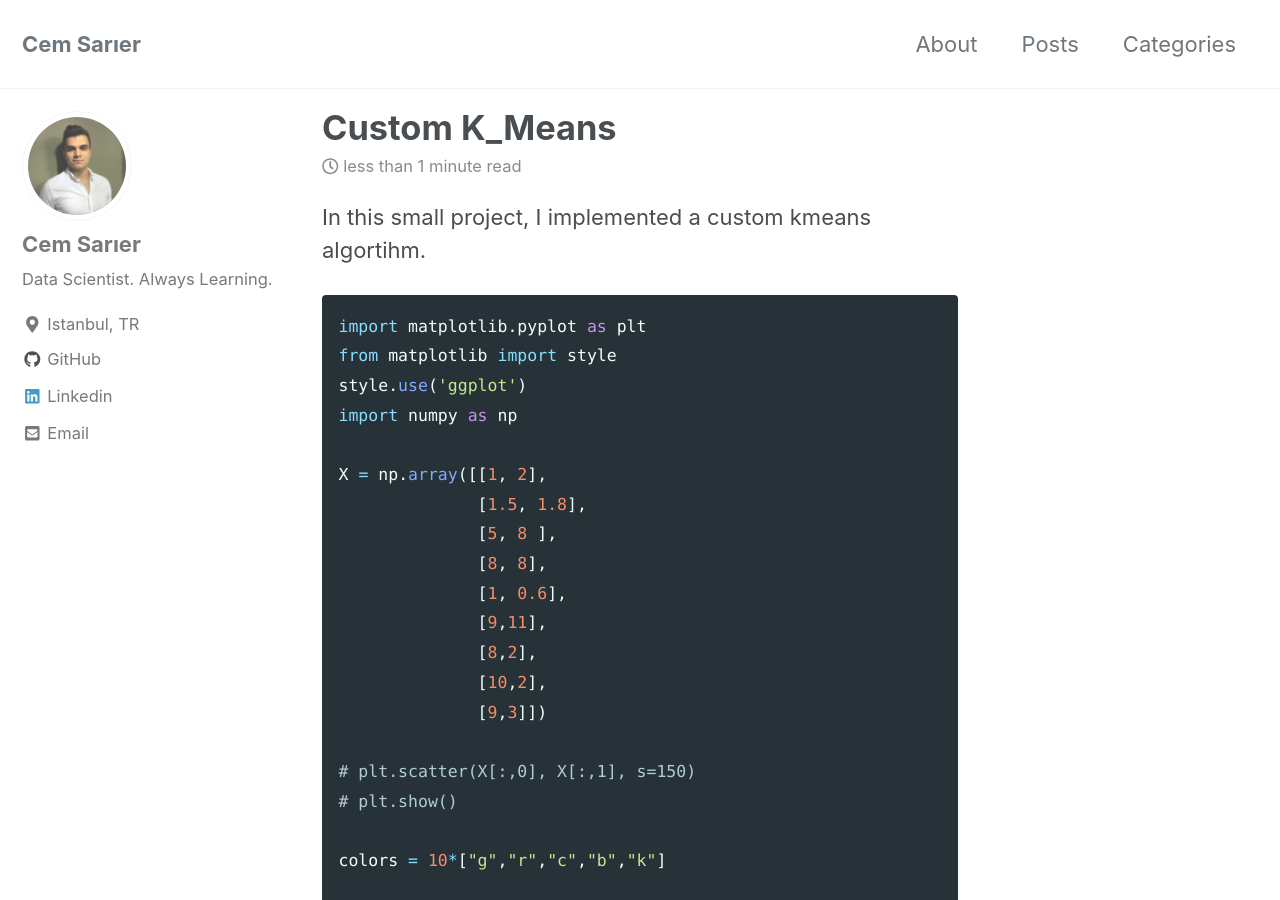
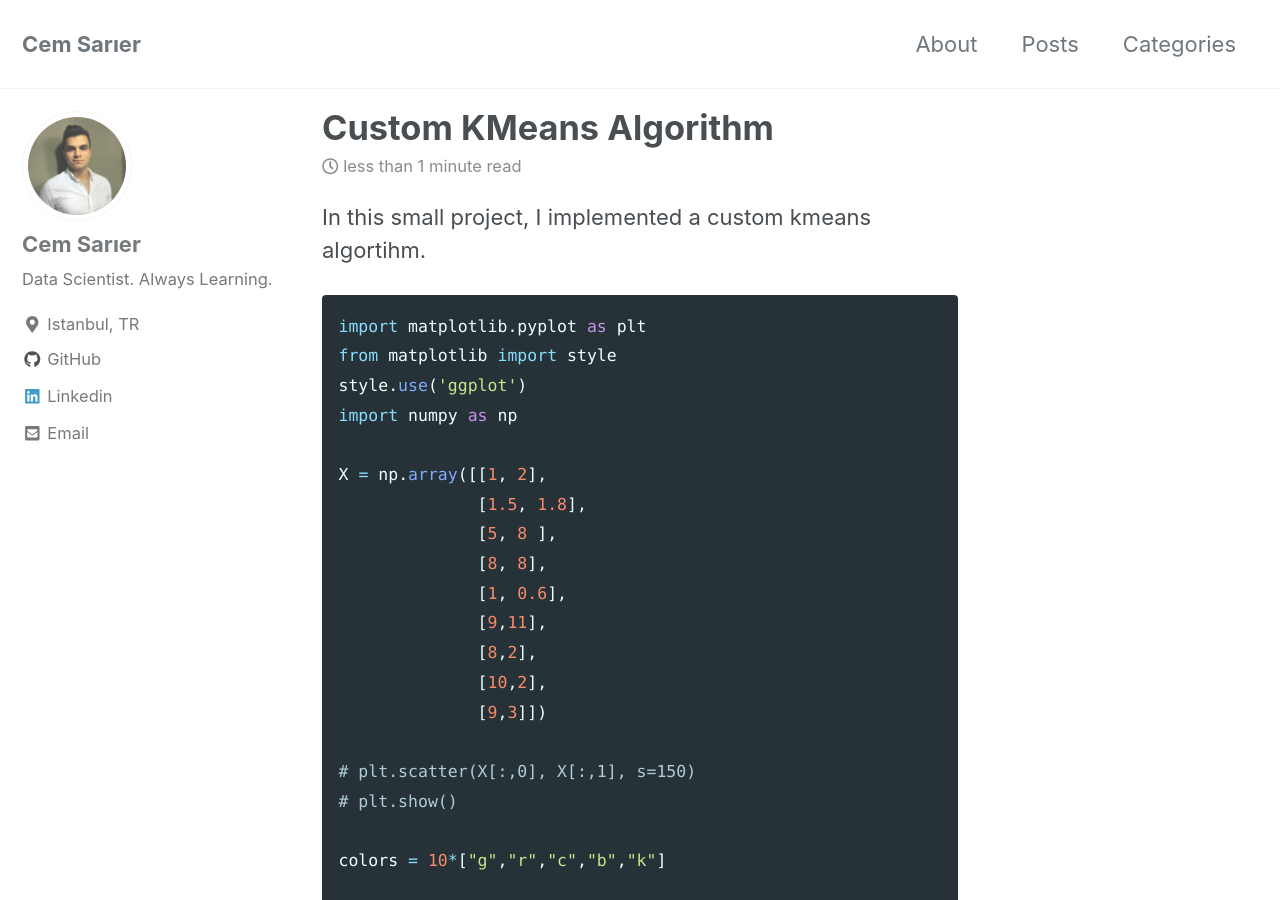
Before and after one commit to cemsarier/cemsarier.github.io, a Jekyll site: the page built from _posts/2019-06-01-customkmeans.md, in a window 1280 px wide and 900 px high. Built offline with Jekyll 4.4.1, drawn with Linux system fonts in a browser that asks for light colours; cached includes are drawn as plain includes; nearby versions of some CDN libraries.

Commit message:
Update 2019-06-01-customkmeans.md

```diff
--- a/_posts/2019-06-01-customkmeans.md
+++ b/_posts/2019-06-01-customkmeans.md
@@ -1,5 +1,5 @@
 ---
-title: "Custom K_Means"
+title: "Custom KMeans Algorithm"
 date: "2019-06-01"
 tages: [machine learning, clustering , k means]
 excerpt: "Machine Learning, K Means, Clustering"
```
